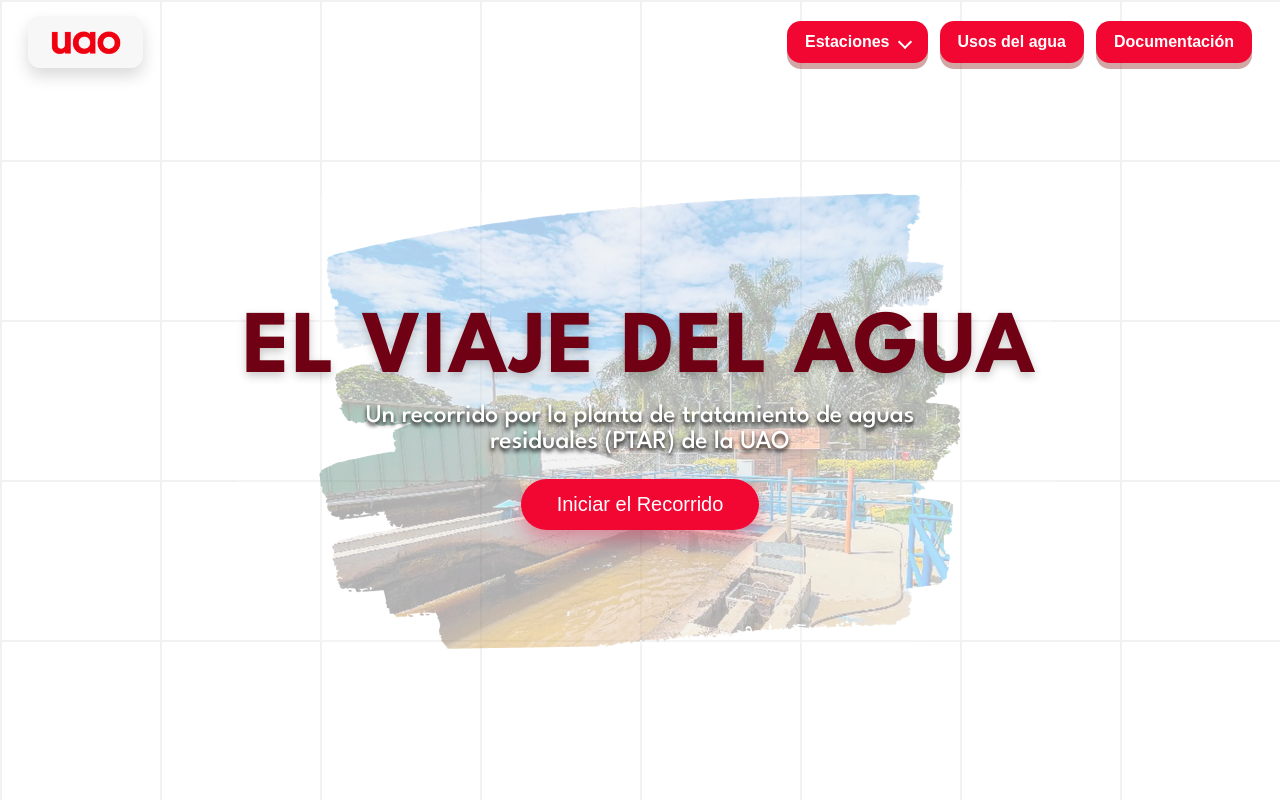
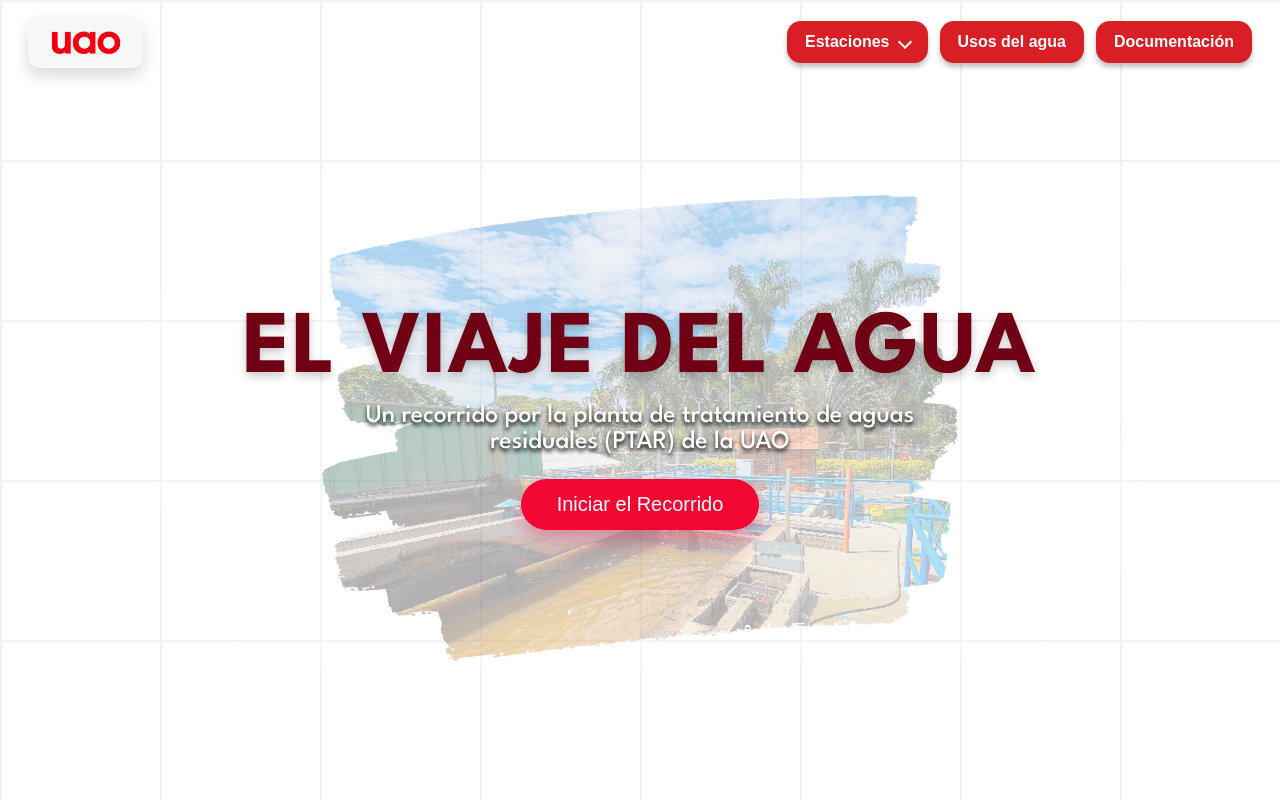
Before and after one commit to vbg03/PTAR_WEB, a React (Vite) app in the folder PTAR_WEB/: page / in a window 1280 px wide. Built offline with nearby package versions, Linux system fonts and the light colour scheme.

Commit message:
arreglando fondo

```diff
--- a/PTAR_WEB/src/App.css
+++ b/PTAR_WEB/src/App.css
@@ -30,16 +30,17 @@
   position: relative;
   isolation: isolate;
   text-align: center;
-  width: min(100%, 940px);
-  padding: clamp(76px, 12vw, 120px) 28px;
+  width: min(100%, 1980px);
+  padding: clamp(90px, 20vw, 140px) 28px;
   background-image: linear-gradient(
       rgba(255, 255, 255, 0.24),
       rgba(255, 255, 255, 0.24)
     ),
     url('/images/fondito.png');
   background-position: center;
-  background-size: cover;
+  background-size: contain;
   background-repeat: no-repeat;
+  min-height: 220px;
   clip-path: polygon(10% 2%, 93% 0, 98% 15%, 92% 21%, 97% 43%, 92% 52%, 96% 73%, 89% 87%, 84% 98%, 17% 100%, 11% 88%, 7% 63%, 5% 37%, 9% 20%);
 }
 
--- a/PTAR_WEB/src/components/Header/header.css
+++ b/PTAR_WEB/src/components/Header/header.css
@@ -40,7 +40,7 @@
 }
 
 .ptar-header__button {
-  background: #F20732;
+  background: #DA1E25;
   color: #ffffff;
   border: none;
   border-radius: 14px;
@@ -48,7 +48,7 @@
   font-size: 16px;
   font-weight: 600;
   cursor: pointer;
-  box-shadow: 0 6px 0 rgba(128, 0, 0, 0.35);
+  box-shadow: 0 4px 5px rgba(0, 0, 0, 0.252);
   display: inline-flex;
   align-items: center;
   gap: 10px;
```
